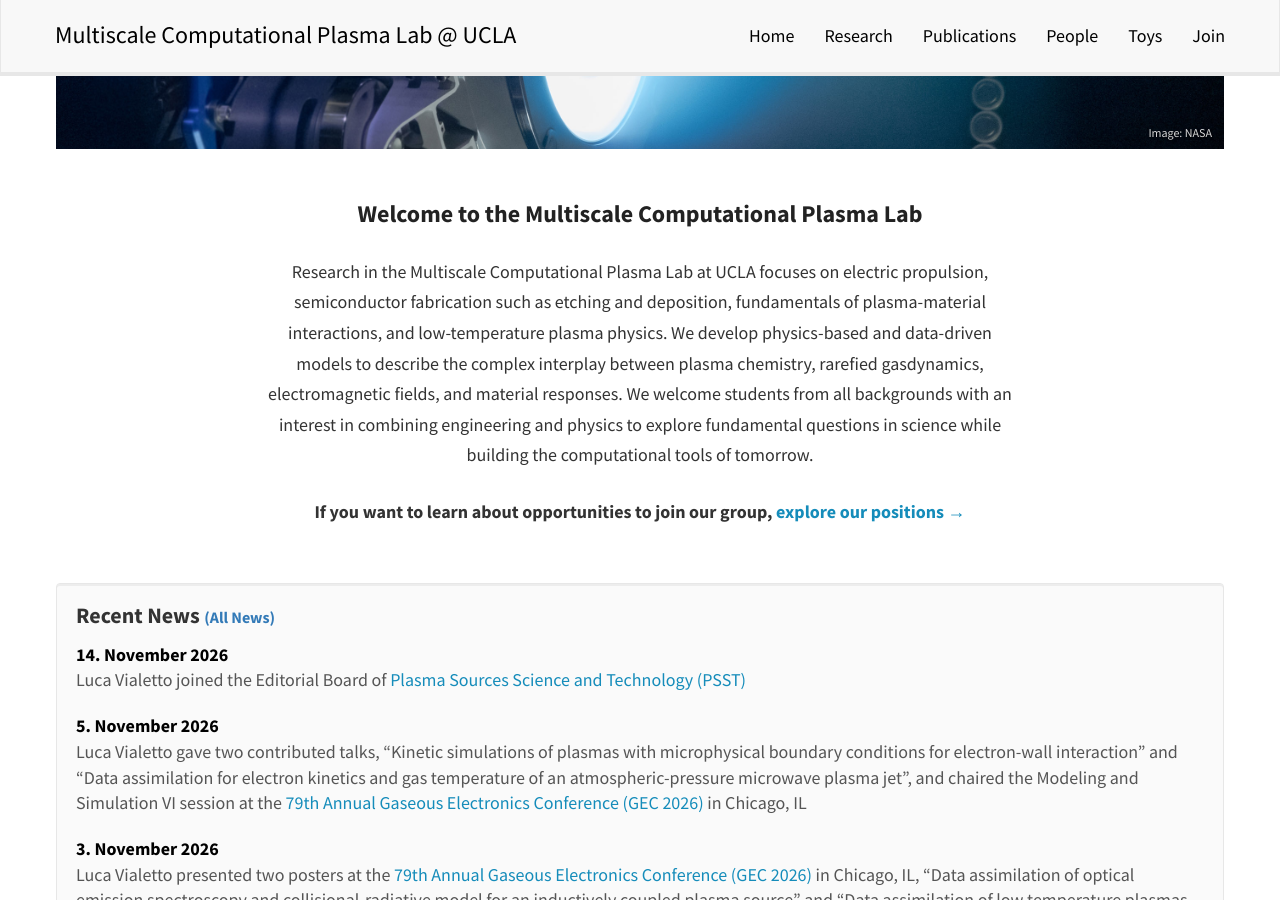
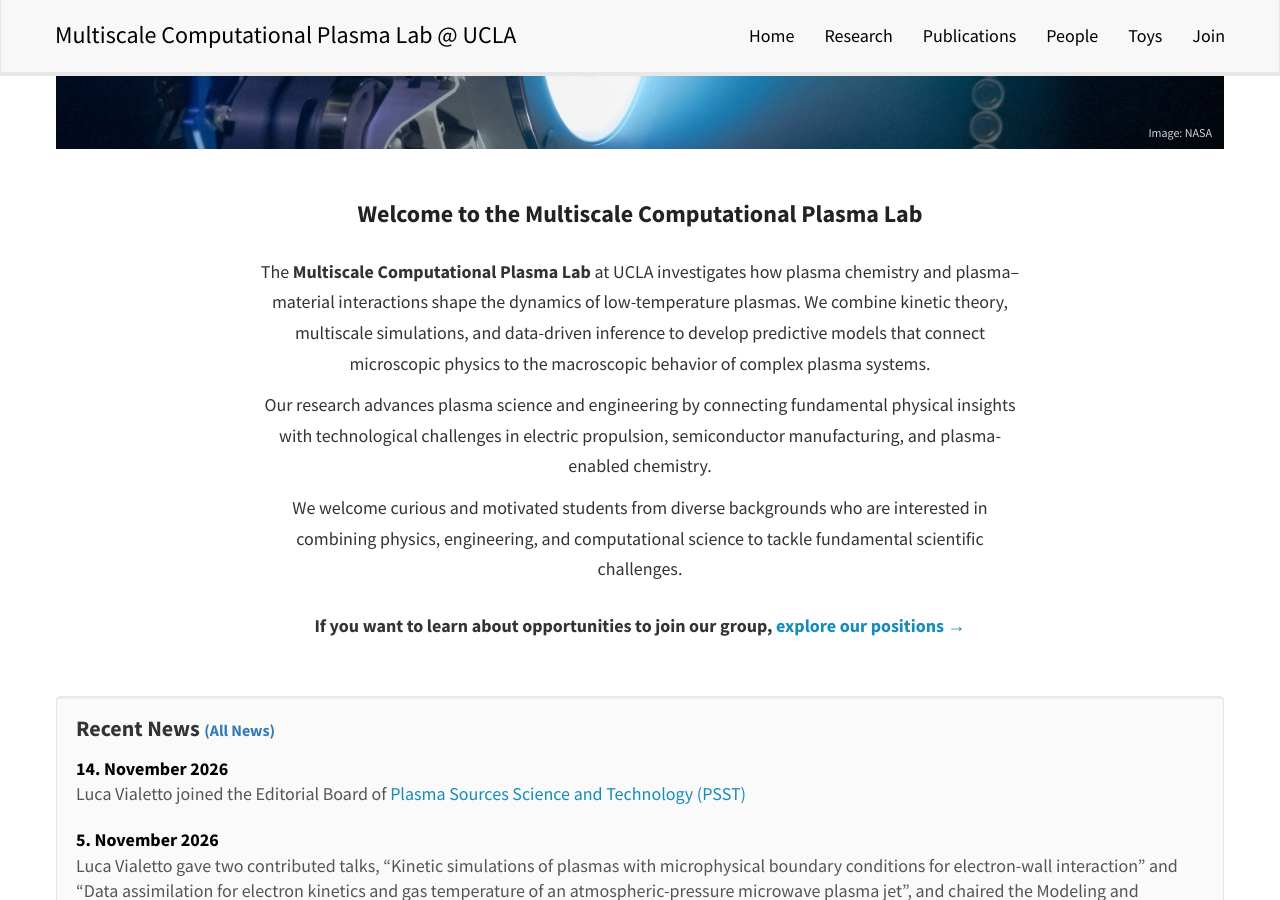
Before and after one commit to vialetto/vialettolab, a Jekyll site: the page built from _pages/home.md, in a window 1280 px wide and 900 px high, scrolled down 351 px. Built offline with Jekyll 4.4.1, drawn with Linux system fonts in a browser that asks for light colours; nearby versions of some CDN libraries; a style sheet for code colours, icons or effects is not loaded.

Commit message:
Home: rewrite welcome text

```diff
--- a/_pages/home.md
+++ b/_pages/home.md
@@ -45,7 +45,11 @@ permalink: /
 
 <p class="home-welcome-title">Welcome to the Multiscale Computational Plasma Lab</p>
 
-<p>Research in the Multiscale Computational Plasma Lab at UCLA focuses on electric propulsion, semiconductor fabrication such as etching and deposition, fundamentals of plasma-material interactions, and low-temperature plasma physics. We develop physics-based and data-driven models to describe the complex interplay between plasma chemistry, rarefied gasdynamics, electromagnetic fields, and material responses. We welcome students from all backgrounds with an interest in combining engineering and physics to explore fundamental questions in science while building the computational tools of tomorrow.</p>
+<p>The <strong>Multiscale Computational Plasma Lab</strong> at UCLA investigates how plasma chemistry and plasma&ndash;material interactions shape the dynamics of low-temperature plasmas. We combine kinetic theory, multiscale simulations, and data-driven inference to develop predictive models that connect microscopic physics to the macroscopic behavior of complex plasma systems.</p>
+
+<p>Our research advances plasma science and engineering by connecting fundamental physical insights with technological challenges in electric propulsion, semiconductor manufacturing, and plasma-enabled chemistry.</p>
+
+<p>We welcome curious and motivated students from diverse backgrounds who are interested in combining physics, engineering, and computational science to tackle fundamental scientific challenges.</p>
 
 <p class="home-cta"><strong>If you want to learn about opportunities to join our group, <a href="{{ site.url }}{{ site.baseurl }}/positions">explore our positions &rarr;</a></strong></p>
 
```
